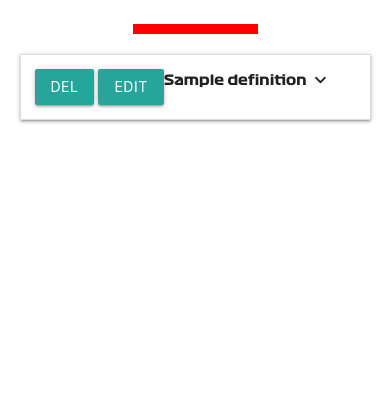
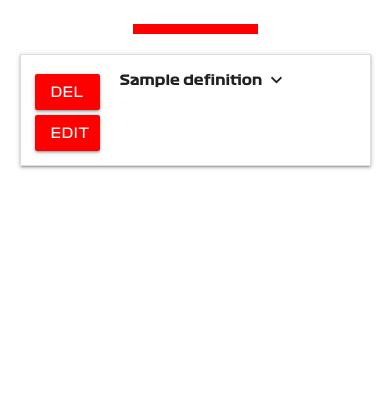
Before and after one commit to filleben/F1Dictionary, a Flask app: page /definition_list in a window 390 px wide. Shown: the part 336-741 px from the top of the page. Run offline with Flask 2, Linux system fonts and the light colour scheme; a database or web service that is not in the repository returns one stand-in record (values such as "Sample title"); some libraries are stand-ins or nearby versions.

Commit message:
added styling for records list page

```diff
--- a/static/css/style.css
+++ b/static/css/style.css
@@ -72,6 +72,25 @@
     justify-content: center;
 }
 
+.btn-edit:hover,
 .btn-red:hover {
     background-color: #8b0000;
 }
+
+.term_header {
+    padding-left: 20px;
+}
+
+.btn-edit {
+    font-family: "f1Font";
+    background-color: #FF0000;
+    justify-content: center;
+    width: 65px;
+}
+
+@media (max-width: 400px) {
+    .btn-edit {
+        display: block;
+        margin-top: 5px;
+    }
+}
```
